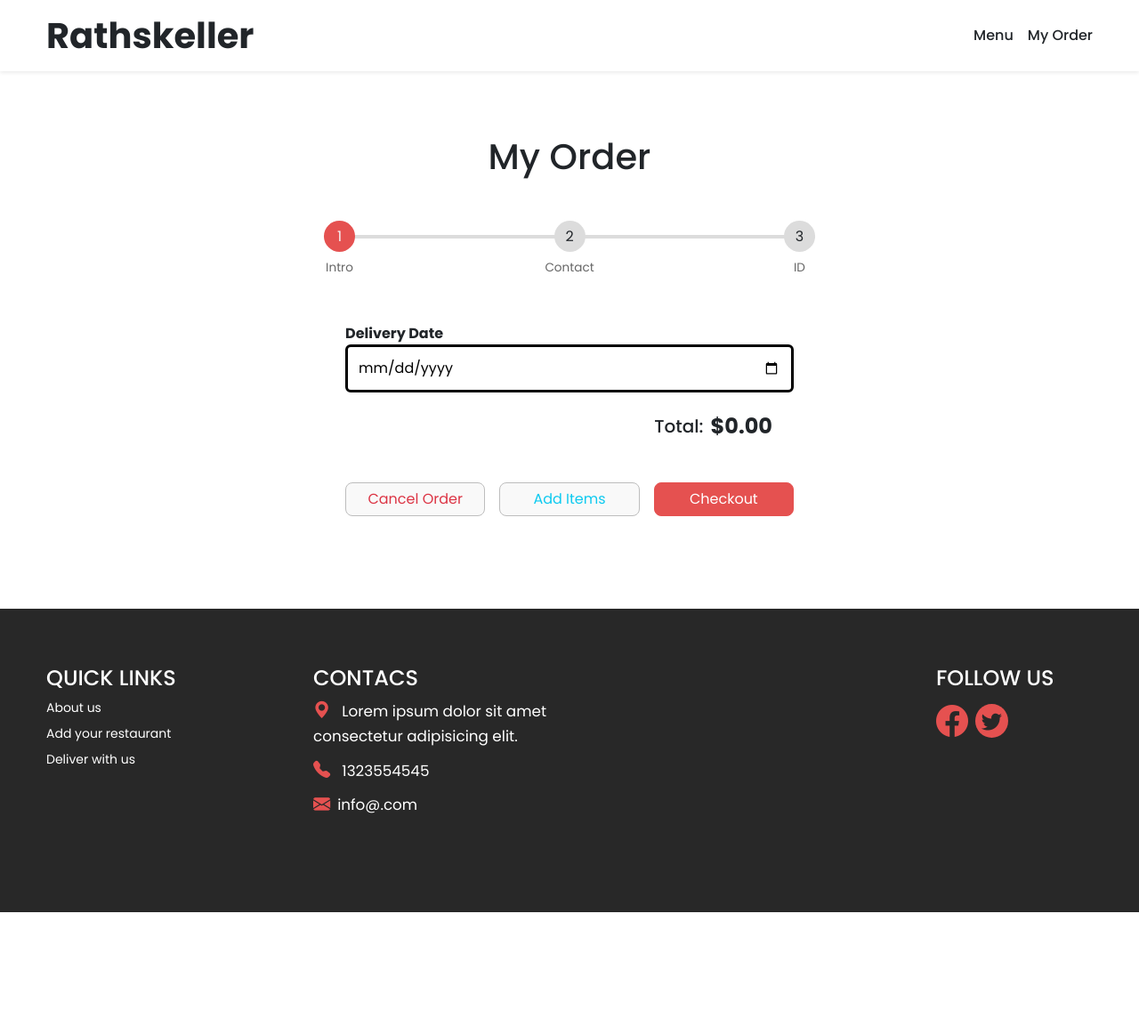
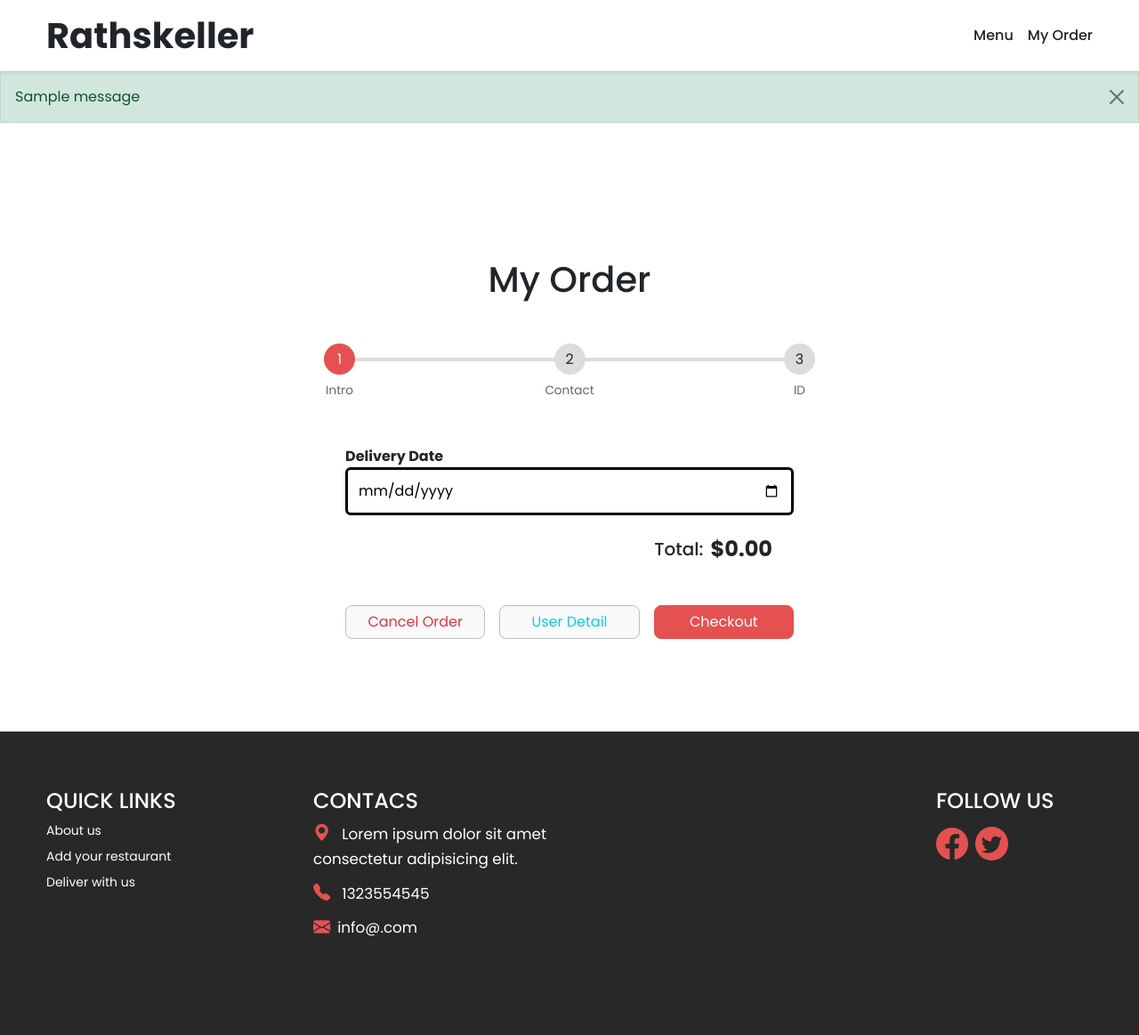
Before and after one commit to cruzj2018/Rathskeller-WebApp, a Django app: page /order/my-order/ in a window 1280 px wide. Shown: the whole page at 89% size. Before the commit the page ends 1025 px from the top, so only its background shows below. Run offline with Django 3.2, Linux system fonts and the light colour scheme; tables that the repository leaves empty hold one stand-in row (values such as "Sample post"); one stand-in notice (Sample message) is shown; some libraries are stand-ins or nearby versions.

Commit message:
added new items

```diff
--- a/djangoProject/settings.py
+++ b/djangoProject/settings.py
@@ -41,7 +41,9 @@
     "rath.apps.RathConfig",
     "order.apps.OrderConfig",
     "cloudinary_storage",
+    # "phonenumber_field",
     "cloudinary",
+
 ]
 
 MIDDLEWARE = [
--- a/order/urls.py
+++ b/order/urls.py
@@ -6,4 +6,5 @@
     path("my-order/", views.order_list, name="order-list"),
     path("order/add/", views.add_item, name="add"),
     path("cart/clear/", views.clear_cart, name="clear-cart"),
+    path("order/create/", views.order_create, name="create"),
 ]
--- a/order/views.py
+++ b/order/views.py
@@ -1,5 +1,5 @@
-from django.shortcuts import render, get_object_or_404
-from django.contrib.sessions.models import Session
+from django.shortcuts import render, get_object_or_404, redirect
+from django.contrib import messages
 from django.http import JsonResponse
 from rath.models import Item, ItemAttribute
 from .models import OrderItem
@@ -35,4 +35,19 @@
 def clear_cart(request):
     cart = Cart(request)
     cart.clear()
-    return render(request, "rath/partials/success.html")
+    messages.add_message(request, messages.INFO, "Order cleared!")
+    # messages.add_message(request, messages.INFO, 'Hello world.')
+    return redirect("order:order-list")
+
+
+def order_create(request):
+    if request.method == "POST":
+
+        if request.htmx:
+            name = request.POST.get("name")
+            phone = request.POST.get("phone")
+            email = request.POST.get("email")
+            address = request.POST.get("address")
+
+
+    return JsonResponse({"created": "created"}, status=203)
--- a/templates/base.html
+++ b/templates/base.html
@@ -20,12 +20,26 @@
     <link rel="stylesheet" href="https://cdn.jsdelivr.net/npm/@splidejs/splide@latest/dist/css/splide.min.css" />
     <!-- EXTERNAL LINS END -->
     <title>{% block title %}SiteName{% endblock %}</title>
+    <style>
+        .mt-large{
+            margin-top: 80px;
+        }
+    </style>
 </head>
 
 <body bgcolor=white>
     {% block navigation %}
     {% include "rath/partials/navigation.html" %}
     {% endblock %}
+
+    {% if messages %}
+    {% for message in messages %}
+    <div class="mt-large alert {{ message.tags }} alert-dismissible fade show rounded-0" role="alert">
+        {{message}}
+        <button type="button" class="btn-close" data-bs-dismiss="alert" aria-label="Close"></button>
+    </div>
+    {% endfor %}
+    {% endif %}
 
     {% block content %}
     {% endblock %}
--- a/templates/order/order_items.html
+++ b/templates/order/order_items.html
@@ -1,25 +1,25 @@
 {% extends "base.html" %}
+{% load convert_json %}
 {% block title %}{% endblock %}
 
 
 {% block content %}
-
 <!-- BODY START -->
 <div class="order_body_container">
     <div class="page_container">
         <div class="container-fluid">
             <div class="row">
                 <div class="col-12 col-md-10 mx-auto">
-                    <form action="#" class="form">
+                    <form action="#" class="form" method="post" id="detail-form">
                         <h1 class="text-center">My Order</h1>
                         <!-- Progress bar -->
                         <div class="progressbar mt-5">
                             <div class="progress" id="progress"></div>
-
                             <div class="progress-step progress-step-active" data-title="Intro"></div>
                             <div class="progress-step" data-title="Contact"></div>
                             <div class="progress-step" data-title="ID"></div>
                         </div>
+                        <div id="message"></div>
 
                         <!-- Steps -->
                         <div class="form-step form-step-active">
@@ -27,24 +27,52 @@
                                 <div class="row">
                                     {% for item in cart %}
                                     {% with product=item.product %}
-                                    {{item.extra}}
-                                    <div class="col-12 mt-4">
-                                        <div data-bs-toggle="modal" data-bs-target="#exampleModal"
+                                    {% if item.extra %}
+
+                                    <div class="modal fade" id="item-{{item.id}}" tabindex="-1"
+                                        aria-labelledby="exampleModalLabel" aria-hidden="true">
+                                        <div class="modal-dialog">
+                                            <div class="modal-content">
+                                                <div class="modal-header">
+                                                    <h5 class="modal-title" id="exampleModalLabel">{{product.category}}
+                                                        - {{product.name}}</h5>
+                                                    <button type="button" class="btn-close" data-bs-dismiss="modal"
+                                                        aria-label="Close"></button>
+                                                </div>
+                                                <div class="modal-body mb-0">
+                                                    <div id="notify-{{item.id}}">Extra</div>
+                                                    {% for extra in item.extra|convert_object %}
+                                                    <p class="my-2">
+                                                        <span>Name: {{extra.name}}</span> <span class="badge">Price:
+                                                            {{extra.price}}</span>
+                                                    </p>
+                                                    {% endfor %}
+                                                </div>
+                                            </div>
+                                        </div>
+                                    </div>
+
+                                    {% endif %}
+                                    <div class="col-12 mt-4 content">
+                                        <div data-bs-toggle="modal"
+                                            data-bs-target="{% if product.item_attributes.all %} #item-{{item.id}} {% endif %}"
                                             class="d-flex align-items-center listCardCont boxCont pointer">
                                             <div>
                                                 <img src="{% if product.item_image %}{{product.item_image.url}}{% else %}https://images.unsplash.com/photo-1513104890138-7c749659a591?ixid=MnwxMjA3fDB8MHxwaG90by1wYWdlfHx8fGVufDB8fHx8&ixlib=rb-1.2.1&auto=format&fit=crop&w=1470&q=80{% endif %}"
                                                     alt="{{product.name}}" />
                                             </div>
                                             <div class="px-4 py-2 w-100">
-                                                <h6 class="mb-1 mb-0 h5">{{product.name}}</h6>
-                                                <p class="mb-0 text-secondary mt-1">
+                                                <h6 class="mb-1 mb-0 h5 name">{{product.name}}</h6>
+                                                <p class="mb-0 text-secondary mt-1 description">
                                                     {{product.description|truncatewords:10}}
                                                 </p>
 
-                                                <span class="text-muted badge">{{product.price}} x {{item.quantity}}</span>
+                                                <span class="text-muted badge">$<span
+                                                        class="price">{{product.price}}</span> x
+                                                    <span class="quantity">{{item.quantity}}</span></span>
                                                 <div class="d-flex align-items-baseline justify-content-end mt-3">
                                                     <h6 class="price h4 mb-0 fw-bold"><i class="bi bi-cart3"></i>
-                                                        ${{item.total_price}}</h6>
+                                                        <span class="total">${{item.total_price}}</span></h6>
                                                 </div>
                                             </div>
                                         </div>
@@ -53,22 +81,23 @@
                                     {% endfor %}
                                     <div class="col-12 mt-3">
                                         <label class="fw-bold mb-0" for="phone">Delivery Date</label>
-                                        <input type="date" name="phone" id="phone" class="w-100" />
+                                        <input type="date" name="delivery-date" id="date" class="w-100 delivery-date" />
                                     </div>
                                 </div>
                                 <div class="col-12 mt-4">
                                     <div class="d-flex align-items-center justify-content-end px-4">
                                         <small class="h5 mb-0">Total:</small>
-                                        <h6 class="ms-2 fw-bold h4 mb-0">${{ cart.get_total_price|floatformat:2 }}</h6>
+                                        <h6 class="ms-2 fw-bold h4 mb-0 grand-total">
+                                            ${{ cart.get_total_price|floatformat:2 }}</h6>
                                     </div>
                                     <div class="row justify-content-center mt-3 mt-md-4 gy-4 gx-3 order_btn">
                                         <div class="col-6 col-lg-4">
-                                            <a href="{% url 'order:clear-cart' %}" class="btn btn-next w-100 ml-auto text-danger">Cancel
+                                            <a href="{% url 'order:clear-cart' %}"
+                                                class="btn btn-next w-100 ml-auto text-danger">Cancel
                                                 Order</a>
                                         </div>
                                         <div class="col-6 col-lg-4">
-                                            <a href="#" class="btn btn-next w-100 ml-auto text-info">Add
-                                                Items</a>
+                                            <a href="#" class="btn btn-next w-100 ml-auto text-info">User Detail</a>
                                         </div>
                                         <div class="col-6 col-lg-4">
                                             <a href="#" class="btn btn-next w-100 ml-auto text-white">Checkout</a>
@@ -79,26 +108,30 @@
                             </div>
                         </div>
                         <div class="form-step">
+                            <div id="notify"></div>
+                            {% csrf_token %}
                             <div class="mt-3">
-                                <label class="fw-bold mb-0" for="phone">Name</label>
-                                <input type="text" name="phone" id="phone" placeholder="Enter your Name" />
+                                <label class="fw-bold mb-0" for="name">Name</label>
+                                <input type="text" name="name" id="name" placeholder="Enter your Name" required />
                             </div>
                             <div class="mt-3">
                                 <label class="fw-bold mb-0" for="email">Email</label>
-                                <input type="email" name="email" id="email" placeholder="Enter your Email" />
+                                <input type="email" name="email" id="email" placeholder="Enter your Email" required />
                             </div>
                             <div class="mt-3">
-                                <label class="fw-bold mb-0" for="email">Phone</label>
-                                <input type="text" name="email" id="email" placeholder="Enter your Phone" />
+                                <label class="fw-bold mb-0" for="phone">Phone</label>
+                                <input type="tel" name="phone" id="phone" placeholder="Enter your Phone" required />
                             </div>
                             <div class="mt-3">
-                                <label class="fw-bold mb-0" for="email">Address</label>
-                                <input type="phone" name="email" id="email" placeholder="Enter your Address" />
+                                <label class="fw-bold mb-0" for="address">Address</label>
+                                <input type="text" name="address" id="address" placeholder="Enter your Address"
+                                    required />
                             </div>
                             <div class="btns-group d-flex justify-content-center mt-5">
                                 <a href="#" class="btn btn-prev btn2_">Previous</a>
-                                <a href="#" class="btn btn-next btn1_ text-white ms-3">Confirm</a>
+                                <button type="submit" class="btn btn1_ text-white ms-3">Confirm</button>
                             </div>
+
                         </div>
                         <div class="form-step">
                             <div class="container-fluid">
@@ -124,7 +157,8 @@
     const progress = document.getElementById("progress");
     const formSteps = document.querySelectorAll(".form-step");
     const progressSteps = document.querySelectorAll(".progress-step");
-
+    const detailForm = document.getElementById("detail-form");
+    const contentContainer = document.querySelectorAll(".content");
     let formStepsNum = 0;
 
     nextBtns.forEach((btn) => {
@@ -173,11 +207,9 @@
             ((progressActive.length - 1) / (progressSteps.length - 1)) * 100 + "%";
     }
 
-
-
-    $(document).ready(function () {
-        $('.stepper').mdbStepper();
-    })
+    // $(document).ready(function () {
+    //     $('.stepper').mdbStepper();
+    // })
 
     function someFunction21() {
         setTimeout(function () {
@@ -225,5 +257,36 @@
         sidebar.style.transition = "1s all";
     };
     // HAMBERGER END GLOBAL
+
+    //ADDRESS SUBMIT AND DATA WRANGLING
+    detailForm.addEventListener("submit", function (e) {
+        e.preventDefault();
+        const deliveryDate = document.getElementById("date");
+        const messageBox = document.getElementById("message");
+
+        if (deliveryDate.value === "") {
+            console.log("empty")
+            message.innerHTML = `<div class="alert alert-warning alert-dismissible fade show" role="alert">
+                                    <strong>Info Empty delivery date!</strong> Delivery date should not be empty.
+                                    <button type="button" class="btn-close" data-bs-dismiss="alert" aria-label="Close"></button>
+                                </div>`
+        } else {
+            if (contentContainer !== null) {
+                contentContainer.forEach(item => {
+                    console.log(item)
+                })
+            }
+        }
+        // fetch("{% url 'order:create' %}", {
+        //     method: "post",
+        //     body: {}
+        // }).then(res=>{
+        //     return res.json()
+        // }).then(data=>{
+        //     console.log(data)
+        // }).error(err=>{
+        //     console.log(err)
+        // })
+    });
 </script>
 {% endblock %}
```
Also changed, not shown: order/models.py (+9 -0 lines), order/templatetags/convert_json.py (added, +11 -0 lines), db.sqlite3, order/migrations/0004_auto_20211202_2215.py (added), order/templatetags/__init__.py (added), 2 other files.
